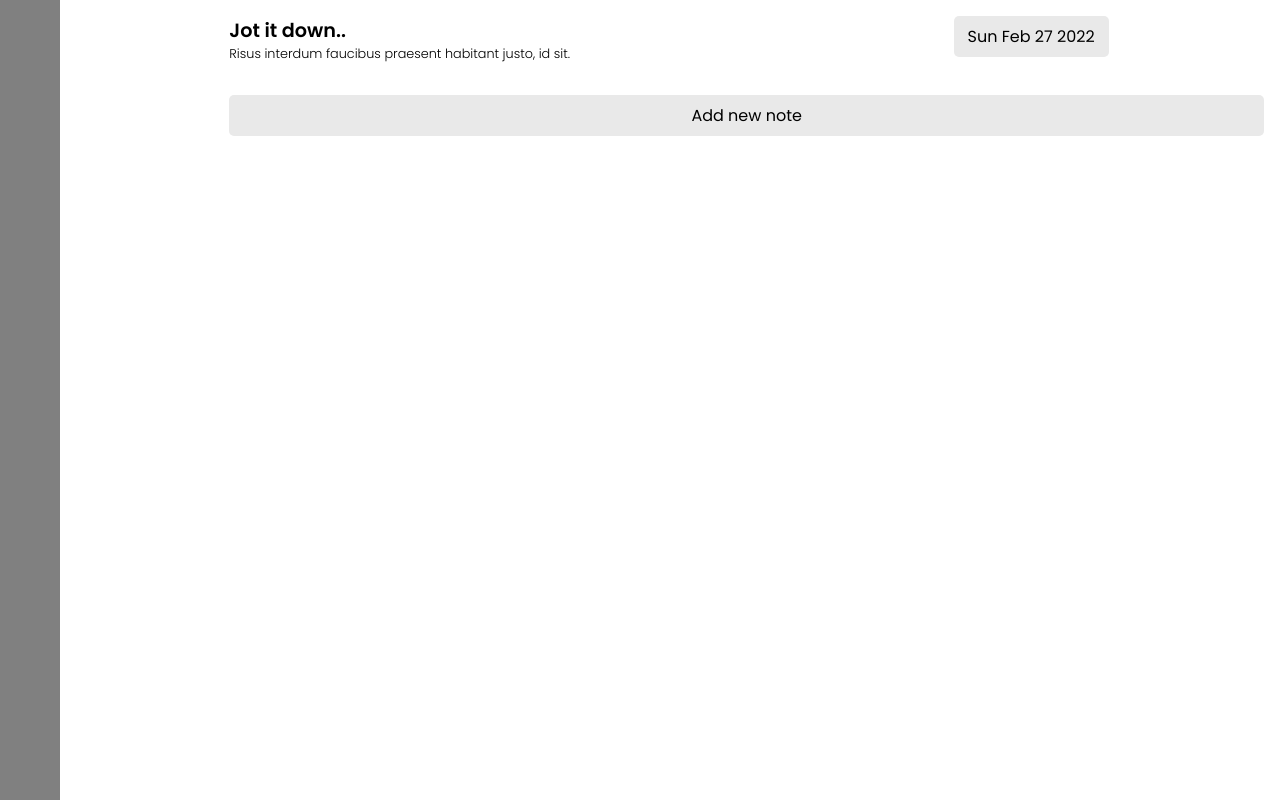
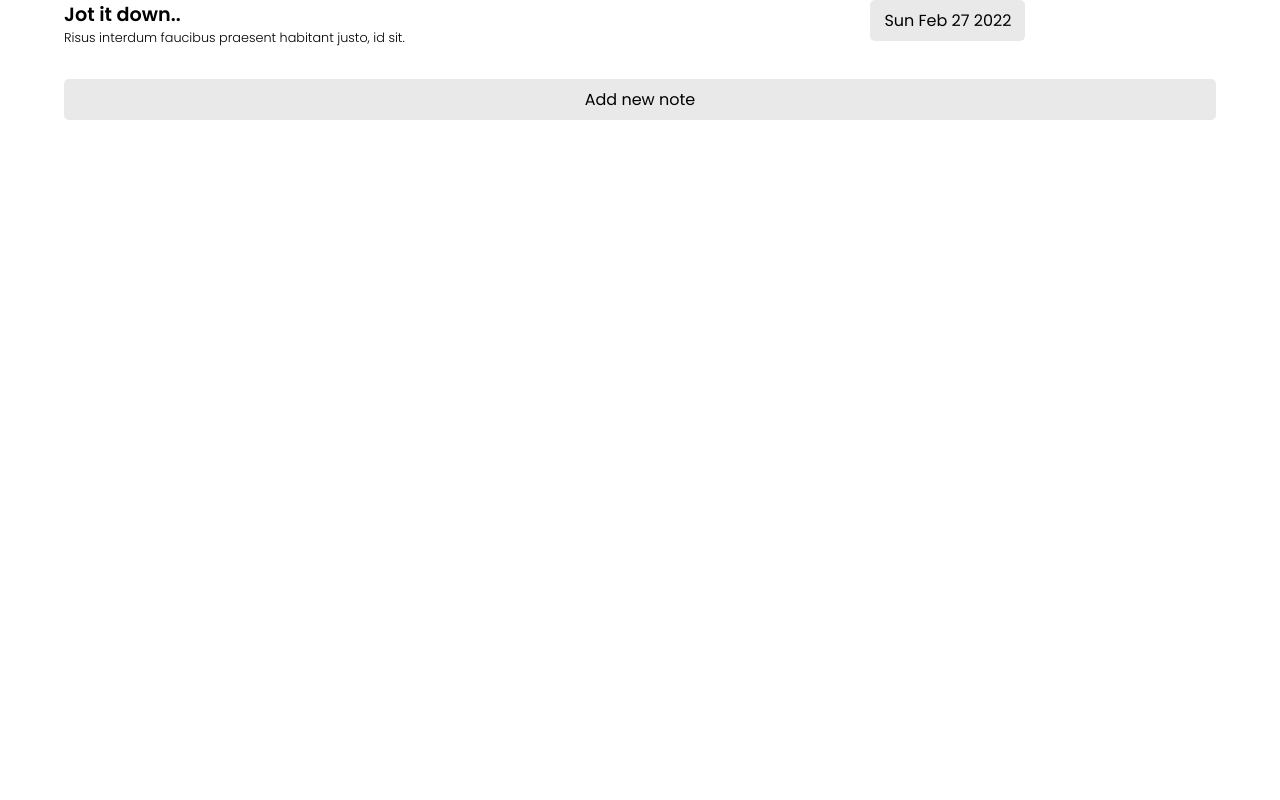
Before and after one commit to m-oniqu3/jot-react, a React (Create React App) app: page / in a window 1280 px wide. Built offline with nearby package versions, Linux system fonts and the light colour scheme; the HTML template or start-up script is replaced by a standard one.

Commit message:
fixed article issue

```diff
--- a/src/App.css
+++ b/src/App.css
@@ -7,7 +7,11 @@
   font-family: "Poppins", sans-serif;
 }
 
-.grid {
+.container {
+  width: 90%;
+  margin: 0 auto;
+}
+/* .grid {
   display: grid;
   grid-template-columns: repeat(6, 1fr);
 }
@@ -16,4 +20,4 @@
   grid-column: 2/-1;
   padding: 1rem;
   width: 100%;
-}
+} */
--- a/src/App.js
+++ b/src/App.js
@@ -1,7 +1,7 @@
 import React, { useState } from "react";
 import "./App.css";
 import Header from "./components/header/Header";
-import Navigation from "./components/nav/Navigation";
+//import Navigation from "./components/nav/Navigation";
 import Form from "./components/notes/Form";
 import NoteList from "./components/notes/NoteList";
 
@@ -12,10 +12,10 @@ function App() {
     setReceivedNote((previousNotes) => [note, ...previousNotes]);
 
   return (
-    <div className="grid">
-      <div className="nav">
+    <div className="container">
+      {/* <div className="nav">
         <Navigation />
-      </div>
+      </div> */}
 
       <div className="main">
         <Header />
--- a/src/components/header/Intro.js
+++ b/src/components/header/Intro.js
@@ -3,7 +3,7 @@ import styled from "./Intro.module.css";
 
 function Intro({ heading, message }) {
   return (
-    <article>
+    <article className={styled.intro}>
       <h3 className={styled.heading}>{heading}</h3>
       <p className={styled.content}>{message}</p>
     </article>
--- a/src/components/header/Intro.module.css
+++ b/src/components/header/Intro.module.css
@@ -1,4 +1,4 @@
-article {
+.intro {
   width: 50%;
 }
 
--- a/src/components/notes/NoteList.module.css
+++ b/src/components/notes/NoteList.module.css
@@ -4,9 +4,9 @@
   padding: 0.8rem;
   border-radius: 10px;
 
-  /* max-width: 400px; */
+  /* max-width: 400px;
 
-  /* min-width: 250px;*/
+  min-width: 250px; */
 }
 
 .note {
@@ -38,7 +38,6 @@
   align-items: center;
 }
 
-/* working code */
 /* .noteGrid {
   display: grid;
   grid-template-columns: repeat(auto-fill, minmax(250px, 1fr));
@@ -46,7 +45,8 @@
   gap: 1rem;
   margin: 2rem auto;
 } */
-.noteGrid {
+
+/* .noteGrid {
   margin: 2rem auto;
   gap: 1rem;
 }
@@ -65,19 +65,19 @@
     break-inside: avoid;
     margin-bottom: 1rem;
   }
-}
-
+} */
+/*
 @media (min-width: 900px) {
   .noteGrid {
     display: column;
     columns: 4;
   }
-}
+} */
 
-@supports (grid-template-rows: masonry) {
+/* @supports (grid-template-rows: masonry) {
   .noteGrid {
     display: grid;
-    grid-template-columns: repeat(auto-fill, minmax(250px, 1fr));
+    grid-template-columns: repeat(auto-fill, minmax(500px, 1fr));
     grid-template-rows: masonry;
     gap: 1rem;
     margin: 2rem auto;
@@ -86,4 +86,4 @@
   .noteGrid > * {
     margin-bottom: 0;
   }
-}
+} */
```
